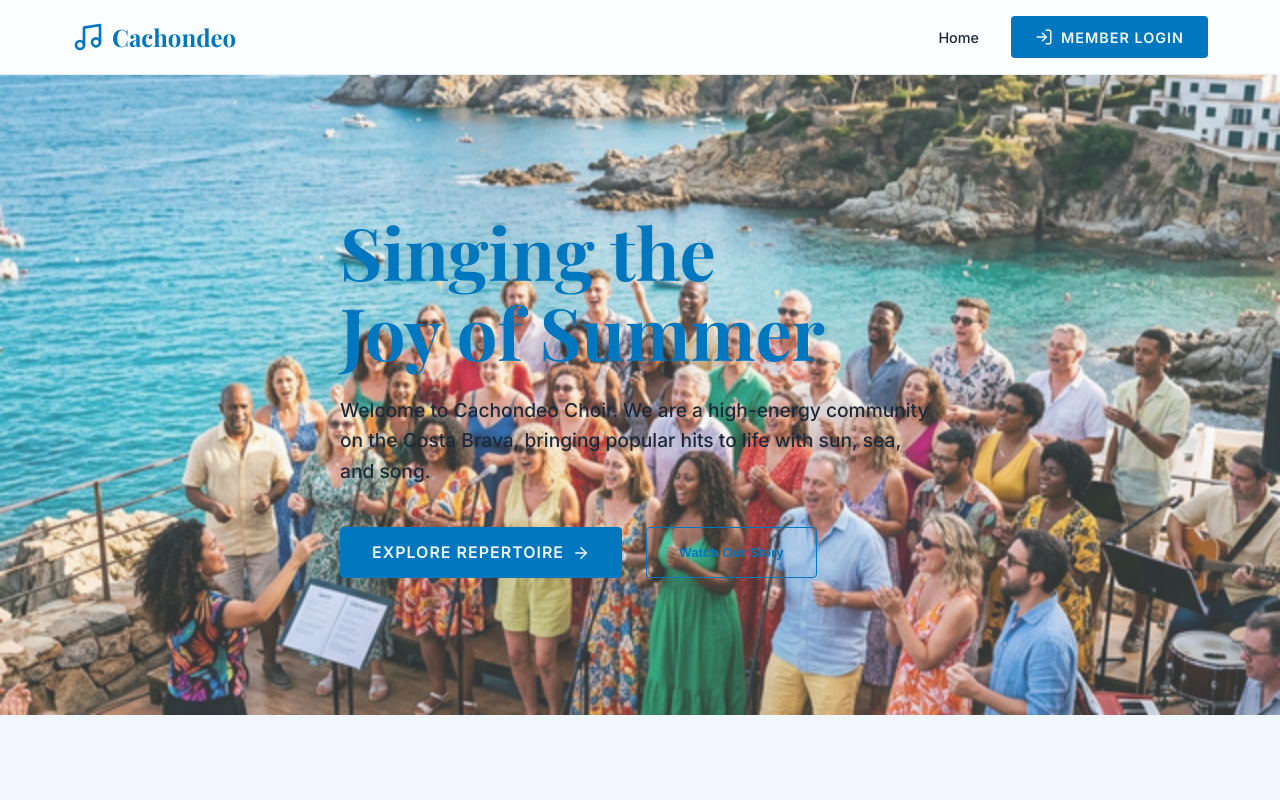
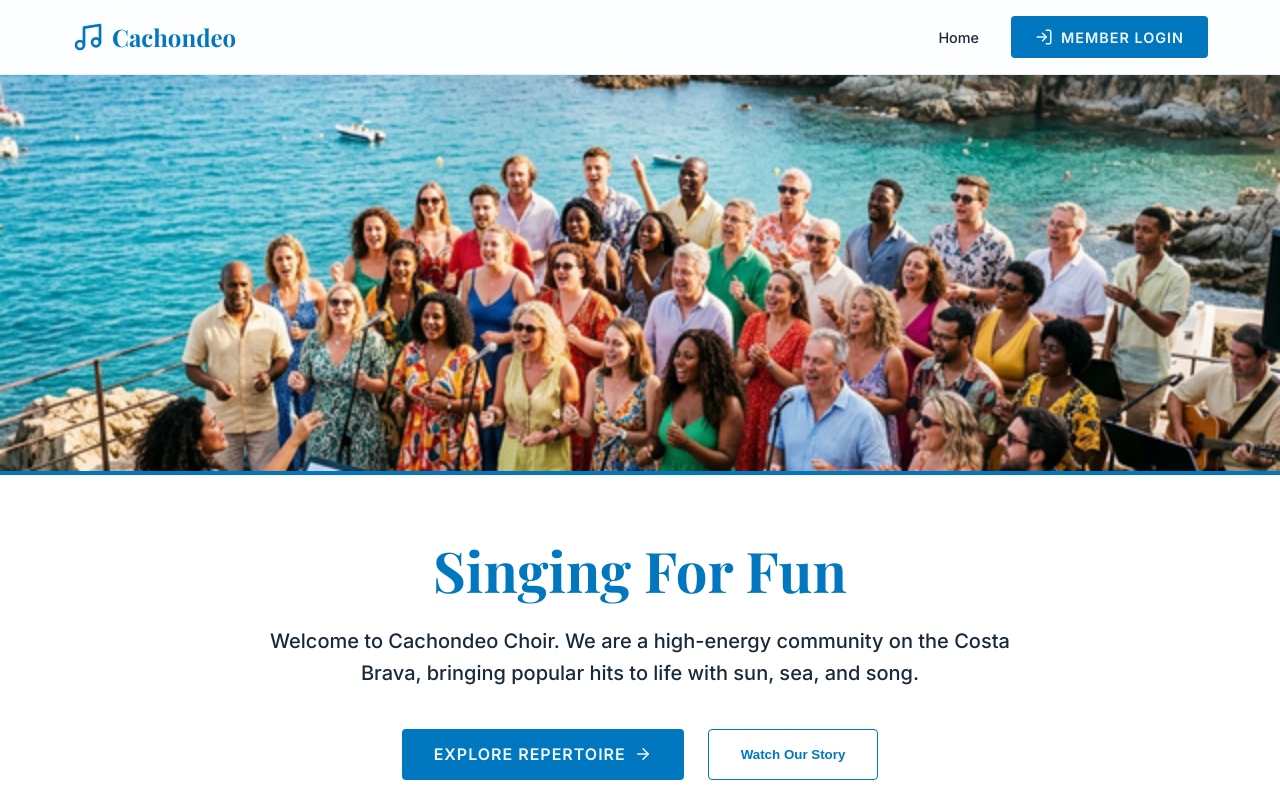
Before and after one commit to Spondycode/cachondeo1, a React (Vite) app: page / in a window 1280 px wide. Shown: the top 800 px of the page. Built offline with nearby package versions, Linux system fonts and the light colour scheme.

Commit message:
feat: Update Home page hero section content and styling, and remove map placeholder from Rehearsal Detail page.

```diff
--- a/src/pages/Home.jsx
+++ b/src/pages/Home.jsx
@@ -10,41 +10,34 @@ const Home = () => {
         <div className="home-page">
             {/* Hero Section */}
             <section className="hero" style={{
-                position: 'relative',
-                height: '80vh',
-                display: 'flex',
-                alignItems: 'center',
-                backgroundColor: '#f0f7ff',
+                backgroundColor: '#ffffff',
                 overflow: 'hidden'
             }}>
                 {/* Costa Brava Hero Image */}
                 <div style={{
-                    position: 'absolute',
-                    top: 0,
-                    left: 0,
                     width: '100%',
-                    height: '100%',
-                    opacity: 1,
-                    background: 'linear-gradient(rgba(240, 247, 255, 0.2), rgba(240, 247, 255, 0.2)), url("/costa_brava_hero.png")',
+                    height: '50vh',
+                    backgroundImage: 'url("/costa_brava_hero.png")',
                     backgroundSize: 'cover',
-                    backgroundPosition: 'center'
+                    backgroundPosition: 'center',
+                    borderBottom: '4px solid var(--secondary)'
                 }}></div>
 
-                <div className="container" style={{ position: 'relative', zIndex: 1 }}>
+                <div className="container" style={{ padding: '4rem 0' }}>
                     <motion.div
                         initial={{ opacity: 0, y: 30 }}
                         animate={{ opacity: 1, y: 0 }}
                         transition={{ duration: 0.8 }}
-                        style={{ maxWidth: '800px' }}
+                        style={{ maxWidth: '800px', margin: '0 auto', textAlign: 'center' }}
                     >
-                        <h1 style={{ fontSize: '4.5rem', marginBottom: '1.5rem', lineHeight: '1.1', textShadow: '0 2px 10px rgba(0,0,0,0.1)' }}>
-                            Singing the <br />
-                            <span style={{ color: 'var(--secondary)' }}>Joy of Summer</span>
+                        <h1 style={{ fontSize: '3.5rem', marginBottom: '1.5rem', lineHeight: '1.1' }}>
+
+                            <span style={{ color: 'var(--secondary)' }}>Singing For Fun</span>
                         </h1>
-                        <p style={{ fontSize: '1.2rem', color: 'var(--text-main)', marginBottom: '2.5rem', maxWidth: '600px', fontWeight: '500' }}>
+                        <p style={{ fontSize: '1.25rem', color: 'var(--text-main)', marginBottom: '2.5rem', fontWeight: '500', lineHeight: '1.6' }}>
                             Welcome to Cachondeo Choir. We are a high-energy community on the Costa Brava, bringing popular hits to life with sun, sea, and song.
                         </p>
-                        <div style={{ display: 'flex', gap: '1.5rem' }}>
+                        <div style={{ display: 'flex', gap: '1.5rem', justifyContent: 'center' }}>
                             <Link to="/repertoire" className="btn-primary" style={{ display: 'flex', alignItems: 'center', gap: '0.5rem' }}>
                                 Explore Repertoire <ArrowRight size={18} />
                             </Link>
--- a/src/pages/RehearsalDetail.jsx
+++ b/src/pages/RehearsalDetail.jsx
@@ -129,35 +129,17 @@ const RehearsalDetail = () => {
                             </div>
 
                             {/* Sidebar / Location */}
-                            <div style={{ background: '#f8fbff', padding: '2rem', borderRadius: '16px', border: '1px solid rgba(0,0,0,0.05)' }}>
+                            <div style={{ background: '#f8fbff', padding: '2rem', borderRadius: '16px', border: '1px solid rgba(0,0,0,0.05)', alignSelf: 'start' }}>
                                 <h3 style={{ color: 'var(--secondary)', marginBottom: '1.5rem', display: 'flex', alignItems: 'center', gap: '0.5rem' }}>
                                     <MapPin size={20} color="var(--accent)" /> Venue Details
                                 </h3>
 
                                 <p style={{ fontWeight: '600', color: 'var(--text-main)', marginBottom: '0.2rem' }}>{rehearsal.location}</p>
-                                <p style={{ fontSize: '0.9rem', color: 'var(--text-muted)', marginBottom: '1.5rem', lineHeight: '1.5' }}>
+                                <p style={{ fontSize: '0.9rem', color: 'var(--text-muted)', marginBottom: '0rem', lineHeight: '1.5' }}>
                                     {rehearsal.address}
                                 </p>
+                            </div>
 
-                                {/* Map Placeholder/Visual */}
-                                <div style={{
-                                    height: '150px',
-                                    background: '#e0e9f5',
-                                    borderRadius: '8px',
-                                    display: 'flex',
-                                    alignItems: 'center',
-                                    justifyContent: 'center',
-                                    marginBottom: '1.5rem',
-                                    border: '1px dashed #cbd5e0'
-                                }}>
-                                    <MapPin size={32} color="var(--text-muted)" opacity={0.5} />
-                                    <span style={{ fontSize: '0.8rem', color: 'var(--text-muted)', marginLeft: '0.5rem' }}>Map view placeholder</span>
-                                </div>
-
-                                <button className="btn-outline" style={{ width: '100%', display: 'flex', alignItems: 'center', justifyContent: 'center', gap: '0.5rem' }}>
-                                    Open in Google Maps <ExternalLink size={16} />
-                                </button>
-                            </div>
                         </div>
                     </div>
                 </div>
```
